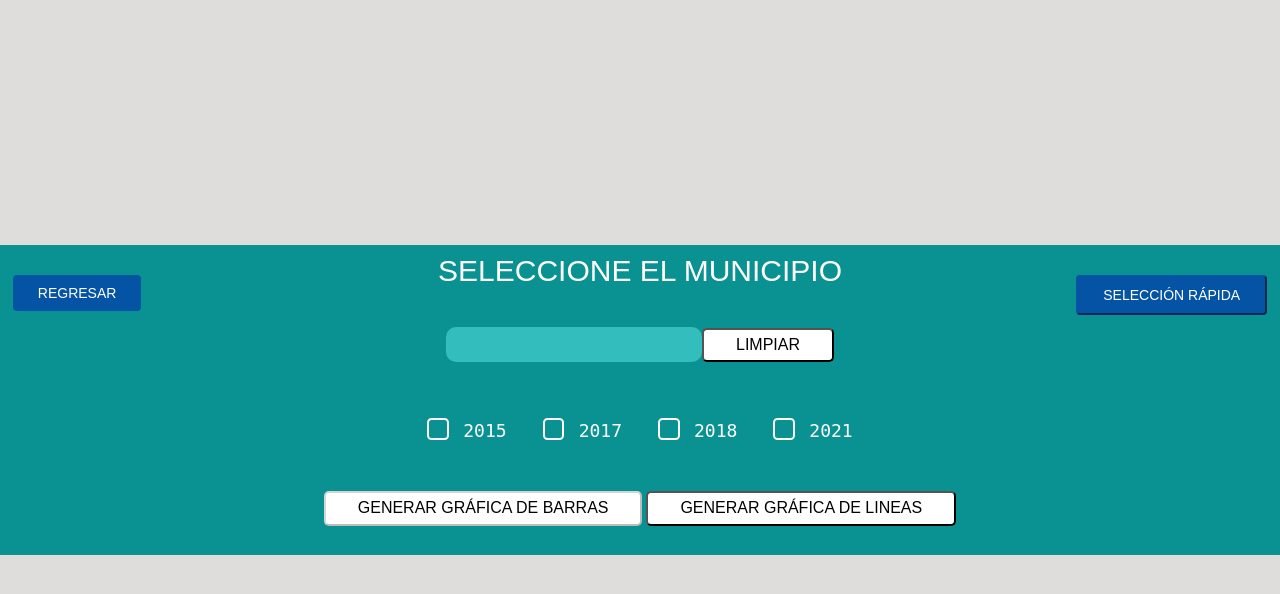
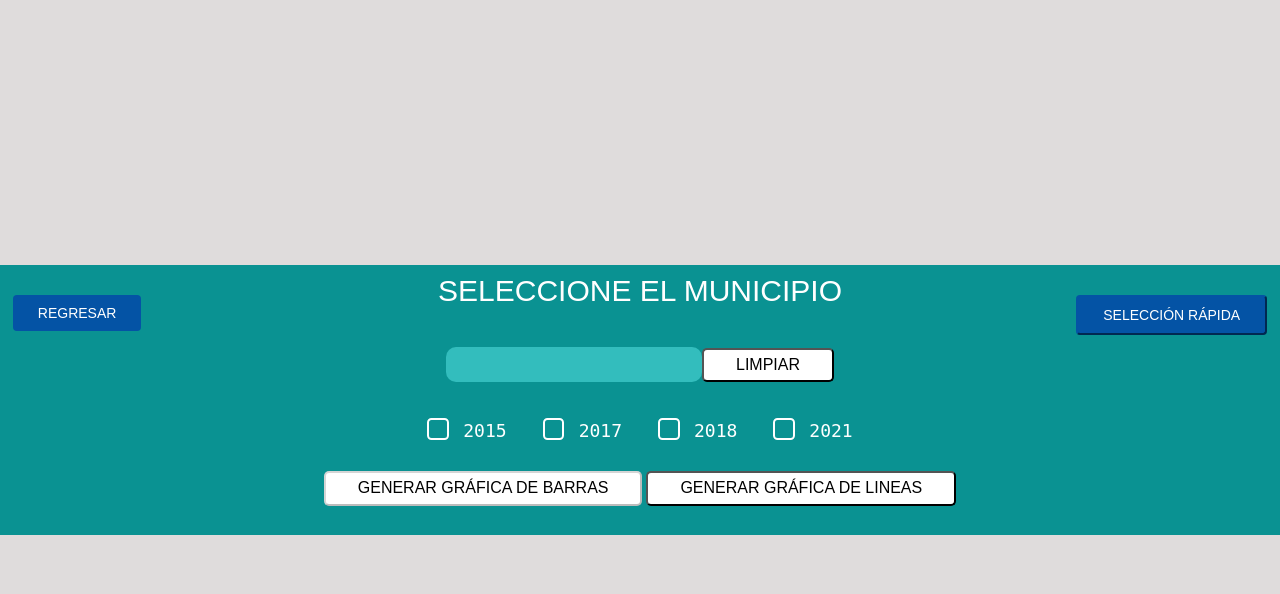
Before and after one commit to Ivancirijillo/app, a Flask app: page /Graficas in a window 1280 px wide. Shown: the top 594 px of the page. Run offline with Flask 2, Linux system fonts and the light colour scheme.

Commit message:
style: :art: Estilos

```diff
--- a/static/css/index.css
+++ b/static/css/index.css
@@ -408,7 +408,7 @@ body {
      /*----------------- estilos de checkbox -------------------*/
 
      .yearV {
-      height: 15%;
+      height: 80px;
       position: relative;
       font-family: monospace;
       background-color: #0A9292;
```
